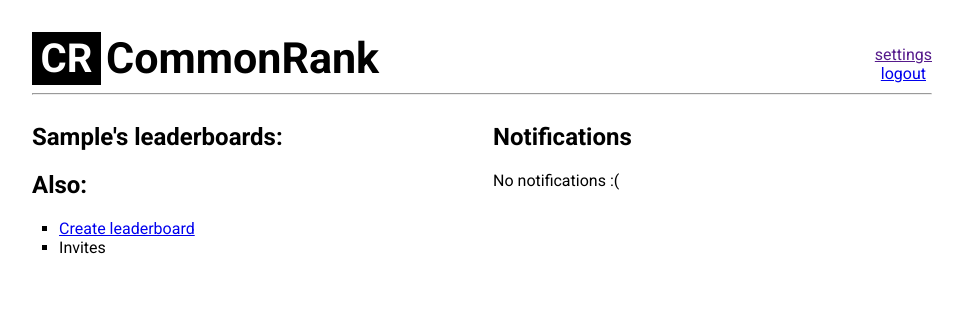
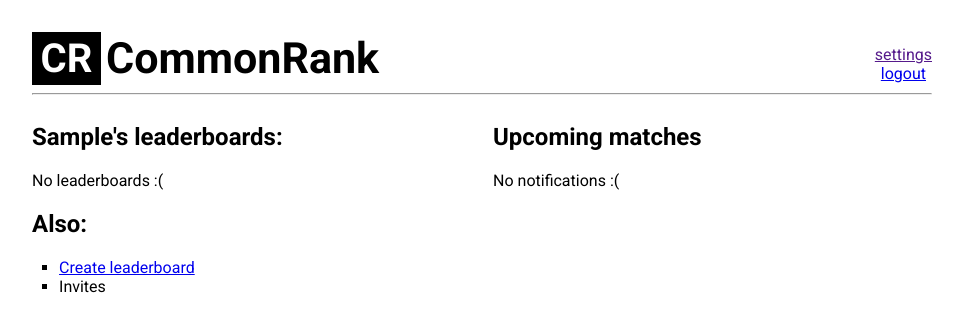
Before and after one commit to mwiens91/CommonRank, a Django app: page / in a window 1280 px wide. Shown: the top 332 px of the page, without its empty margins (158-1121 px from the left). Run offline with Django 3.2, Linux system fonts and the light colour scheme; the visitor is signed in with stand-in values (Sample User, id 1); data that the repository does not hold is empty; parts of the project's set-up code (start-up, migrations or seed data) failed here and were passed over.

Commit message:
Add upcoming matches to home page (notifications)

```diff
--- a/core/views.py
+++ b/core/views.py
@@ -158,13 +158,19 @@ def profile_home(request):
     members = request.user.profile.member_set.all()
     leaderboards = [member.leaderboard for member in members]
 
-    members_and_leaderboards = zip(members, leaderboards)
+    members_and_leaderboards = list(zip(members, leaderboards))
 
-    # Get all of a profile's notifications
-    notifications = request.user.profile.notification_set.all()
+    # Get all of a profile's notifications - for now this is just their
+    # upcoming matches
+    upcoming_matches = []
+
+    for member, leaderboard in members_and_leaderboards:
+        upcoming_matches += leaderboard.match_set.filter(
+                        Q(player1_id=member.id) | Q(player2_id=member.id)).filter(
+                        state=0)
 
     return render(request, 'home.html', {'members_and_leaderboards': members_and_leaderboards,
-                                         'notifications': notifications})
+                                         'upcoming_matches': upcoming_matches})
 
 def profile_signup(request):
     """Profile sign up page."""
--- a/templates/home.html
+++ b/templates/home.html
@@ -38,14 +38,17 @@ The home page of a user.
 		<div class="homepage-column" style="margin-left: 0.69em">
 
 			{# Display notifications #}
-			<h2>Notifications</h2>
+			<h2>Upcoming matches</h2>
 
-			{% if notifications %}
+			{% if upcoming_matches %}
 				<ul>
 
 					{# List the notifications #}
-					{% for notification in notifications %}
-						<li>{{ notification }}</li>
+					{% for match in upcoming_matches %}
+					<li style="padding-top: 5px">
+						<div><span style="font-weight: bold">{{ match.player1 }}</span> vs <span style="font-weight: bold">{{ match.player2 }}</span></div>
+						<div>on <span style="color: red">{{ match.leaderboard.name }}</span></div>
+					</li>
 					{% endfor %}
 
 				</ul>
```
